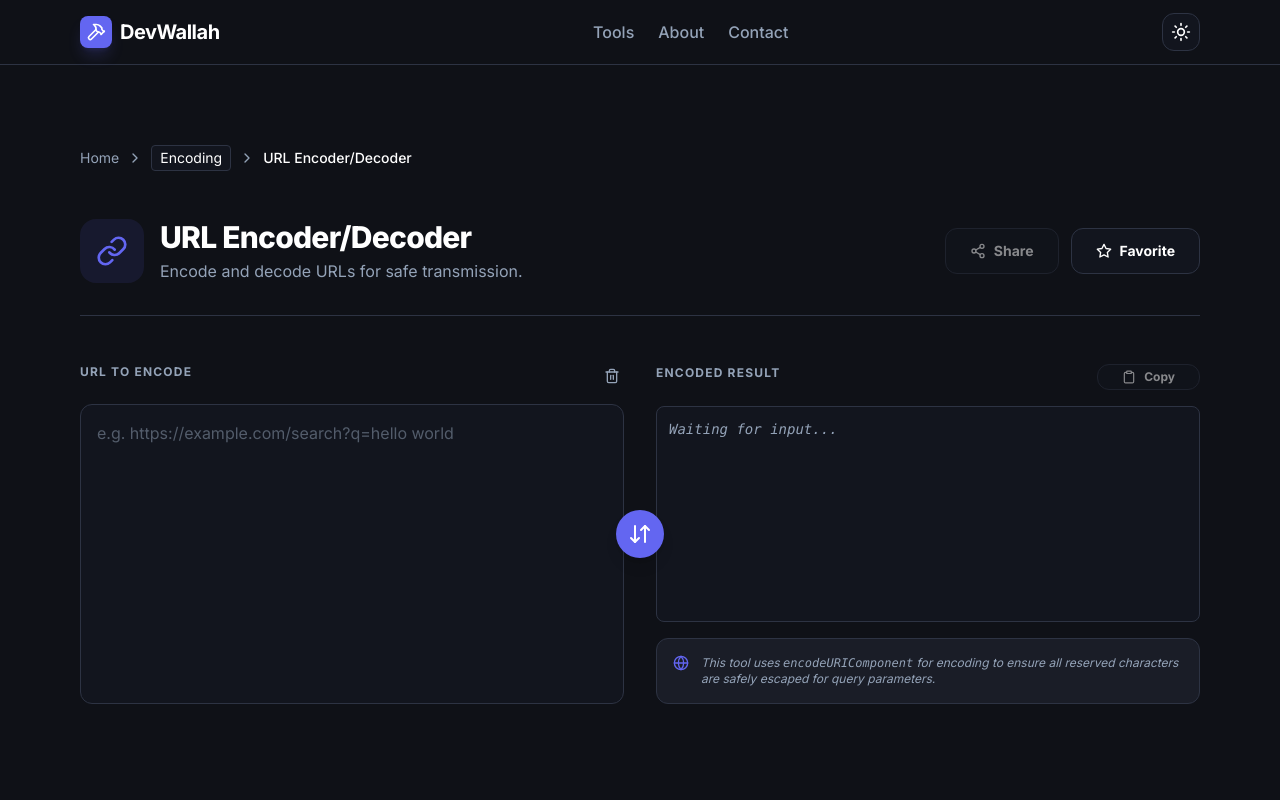
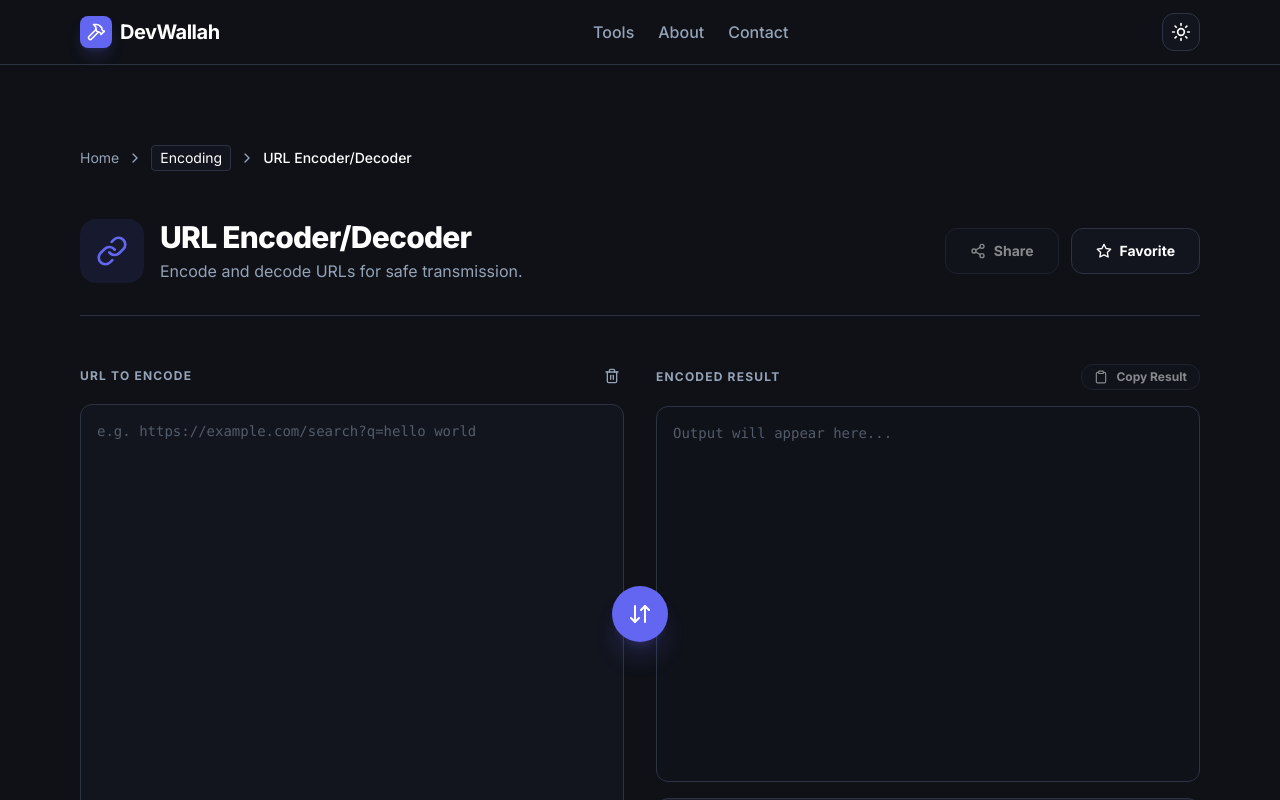
Before and after one commit to kaushik17tripathi/dev-tool, a Next.js app: page /tools/url-encoder-decoder in a window 1280 px wide. Shown: the top 800 px of the page. Built offline with nearby package versions, Linux system fonts and the light colour scheme; no server answers.

Commit message:
refactor: enhance layout and improve accessibility in URL encoder/decoder tool

```diff
--- a/app/tools/url-encoder-decoder/page.tsx
+++ b/app/tools/url-encoder-decoder/page.tsx
@@ -36,53 +36,74 @@ export default function URLEncoderPage() {
 
     return (
         <ToolLayout tool={tool} shareValue={input}>
-            <div className="relative grid grid-cols-1 lg:grid-cols-2 gap-8 h-full">
+            <div className="relative h-[500px]">
+                <div className="grid grid-cols-1 lg:grid-cols-2 gap-8 h-full">
                     {/* Input Panel */}
-                <div className="space-y-4 flex flex-col">
-                    <div className="flex items-center justify-between">
-                        <label className="label uppercase tracking-widest">{mode === "encode" ? "URL to Encode" : "Encoded URL to Decode"}</label>
-                        <button onClick={handleClear} className="text-text-muted hover:text-error transition-colors p-1"><Trash2 className="w-4 h-4" /></button>
+                    <div className="space-y-4 flex flex-col h-full">
+                        <div className="flex items-center justify-between flex-shrink-0">
+                            <label className="label uppercase tracking-widest mb-0">{mode === "encode" ? "URL to Encode" : "Encoded URL to Decode"}</label>
+                            <button onClick={handleClear} className="text-text-muted hover:text-error transition-colors p-1" title="Clear input">
+                                <Trash2 className="w-4 h-4" />
+                            </button>
                         </div>
                         <textarea
                             value={input}
                             onChange={(e) => setInput(e.target.value)}
-                        className="input-field flex-grow min-h-[300px] resize-none"
+                            className="input-field flex-grow resize-none p-4 font-mono text-sm overflow-y-auto"
                             placeholder={mode === "encode" ? "e.g. https://example.com/search?q=hello world" : "e.g. https%3A%2F%2Fexample.com%2Fsearch%3Fq%3Dhello%20world"}
+                            spellCheck="false"
                         />
                     </div>
 
                     {/* Output Panel */}
-                <div className="space-y-4 flex flex-col">
-                    <div className="flex items-center justify-between">
-                        <label className="label uppercase tracking-widest">{mode === "encode" ? "Encoded Result" : "Decoded Result"}</label>
+                    <div className="space-y-4 flex flex-col h-full">
+                        <div className="flex items-center justify-between flex-shrink-0">
+                            <label className="label uppercase tracking-widest mb-0">{mode === "encode" ? "Encoded Result" : "Decoded Result"}</label>
                             <button
                                 onClick={() => output && handleCopy(output)}
                                 disabled={!output}
-                            className={`btn-secondary py-1 text-xs flex items-center gap-2 ${showCopyFeedback ? 'text-success border-success/50' : ''}`}
+                                className={`btn-secondary py-1 text-xs px-3 flex items-center gap-2 ${showCopyFeedback ? 'text-success border-success/50' : ''}`}
                             >
                                 {showCopyFeedback ? <Check className="w-3.5 h-3.5" /> : <Clipboard className="w-3.5 h-3.5" />}
-                            <span>{showCopyFeedback ? 'Copied' : 'Copy'}</span>
+                                <span>{showCopyFeedback ? 'Copied' : 'Copy Result'}</span>
                             </button>
                         </div>
-                    <div className="relative flex-grow">
-                        <div className={`absolute inset-0 bg-background-input border border-border rounded-lg p-3 font-mono text-sm overflow-auto break-all ${error ? 'text-error bg-error/5' : ''}`}>
-                            {error ? `Invalid URL: ${error}` : (output || <span className="text-text-muted italic">Waiting for input...</span>)}
-                        </div>
-                    </div>
 
-                    <div className="bg-background-card border border-border rounded-xl p-4 flex gap-3 text-xs text-text-muted italic">
+                        <div className="flex-grow flex flex-col gap-4">
+                            <textarea
+                                value={error ? `Error: ${error}` : (output ?? "")}
+                                readOnly
+                                className={`input-field flex-grow resize-none font-mono text-sm p-4 overflow-y-auto bg-background-input/50 ${error ? 'text-error border-error/30' : ''}`}
+                                placeholder="Output will appear here..."
+                            />
+
+                            <div className="bg-background-card border border-border rounded-xl p-4 flex gap-3 text-xs text-text-muted italic flex-shrink-0">
                                 <Globe className="w-4 h-4 text-accent shrink-0" />
                                 <p>This tool uses <code>encodeURIComponent</code> for encoding to ensure all reserved characters are safely escaped for query parameters.</p>
                             </div>
                         </div>
+                    </div>
+                </div>
 
-                {/* Controls */}
-                <div className="hidden lg:flex absolute inset-y-0 left-1/2 -translate-x-1/2 justify-center items-center z-10 pointer-events-none">
+                {/* Mode Toggle - Desktop (Floating Center) */}
+                <div className="hidden lg:flex absolute left-1/2 top-1/2 -translate-x-1/2 -translate-y-1/2 z-20">
                     <button
                         onClick={toggleMode}
-                        className="bg-accent p-3 rounded-full hover:scale-110 active:scale-95 transition-all shadow-lg text-white pointer-events-auto"
+                        className="bg-accent p-4 rounded-full hover:scale-110 active:scale-95 transition-all shadow-xl shadow-accent/20 text-white group"
+                        title={`Switch to ${mode === "encode" ? "Decode" : "Encode"}`}
                     >
-                        <ArrowDownUp className="w-6 h-6" />
+                        <ArrowDownUp className="w-6 h-6 group-hover:rotate-180 transition-transform duration-500" />
+                    </button>
+                </div>
+
+                {/* Mode Toggle - Mobile (Fixed bottom or between) */}
+                <div className="lg:hidden flex justify-center mt-4">
+                    <button
+                        onClick={toggleMode}
+                        className="btn-primary py-2 px-6 flex items-center gap-3 rounded-full shadow-lg"
+                    >
+                        <ArrowDownUp className="w-4 h-4" />
+                        <span className="font-bold">Switch to {mode === "encode" ? "Decoding" : "Encoding"}</span>
                     </button>
                 </div>
             </div>
```
Lines whose indentation alone changed are shown as unchanged.
